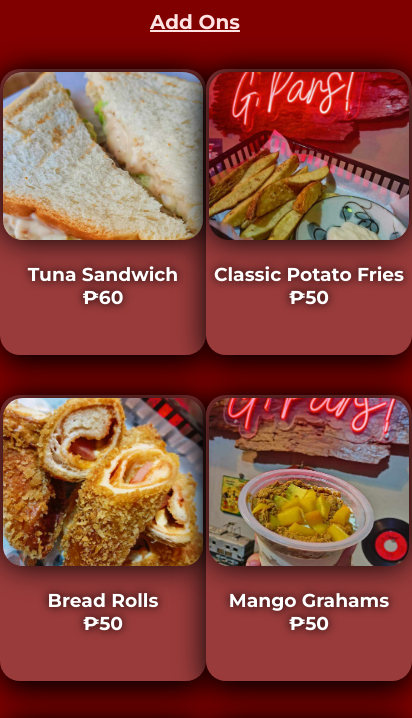
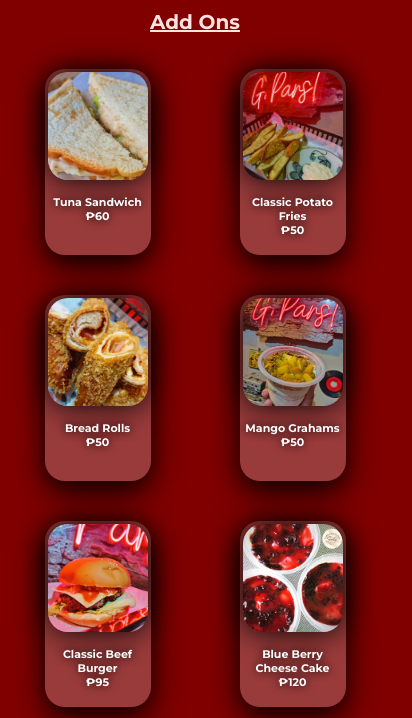
Before and after one commit to Josh070301/practice, a plain HTML site: page Add.html in a window 390 px wide. Shown: the part 83-801 px from the top of the page, 412 px wide, since content can reach past the window. Drawn offline with Linux system fonts and the light colour scheme.

Commit message:
Update menu-body.css

```diff
--- a/RiceAndAddOns/menu-body.css
+++ b/RiceAndAddOns/menu-body.css
@@ -98,8 +98,11 @@
         gap: 0px;
     }
     .first-in-row, .second-in-row,.third-in-row{
-        width: 200px;
-        height: 280px;
+        width: 100px;
+        height: 180px;
+    }
+    .first-in-row h3, .second-in-row h3,.third-in-row h3{
+        font-size: 11px;
     }
     .first-in-row img, .second-in-row img,.third-in-row img{
         width: 100%;
@@ -113,7 +116,7 @@
         object-fit: contain;
     }
     .riceMeal-body{
-        height: 1250px;
+        height: 900px;
     }
 
 }
```
